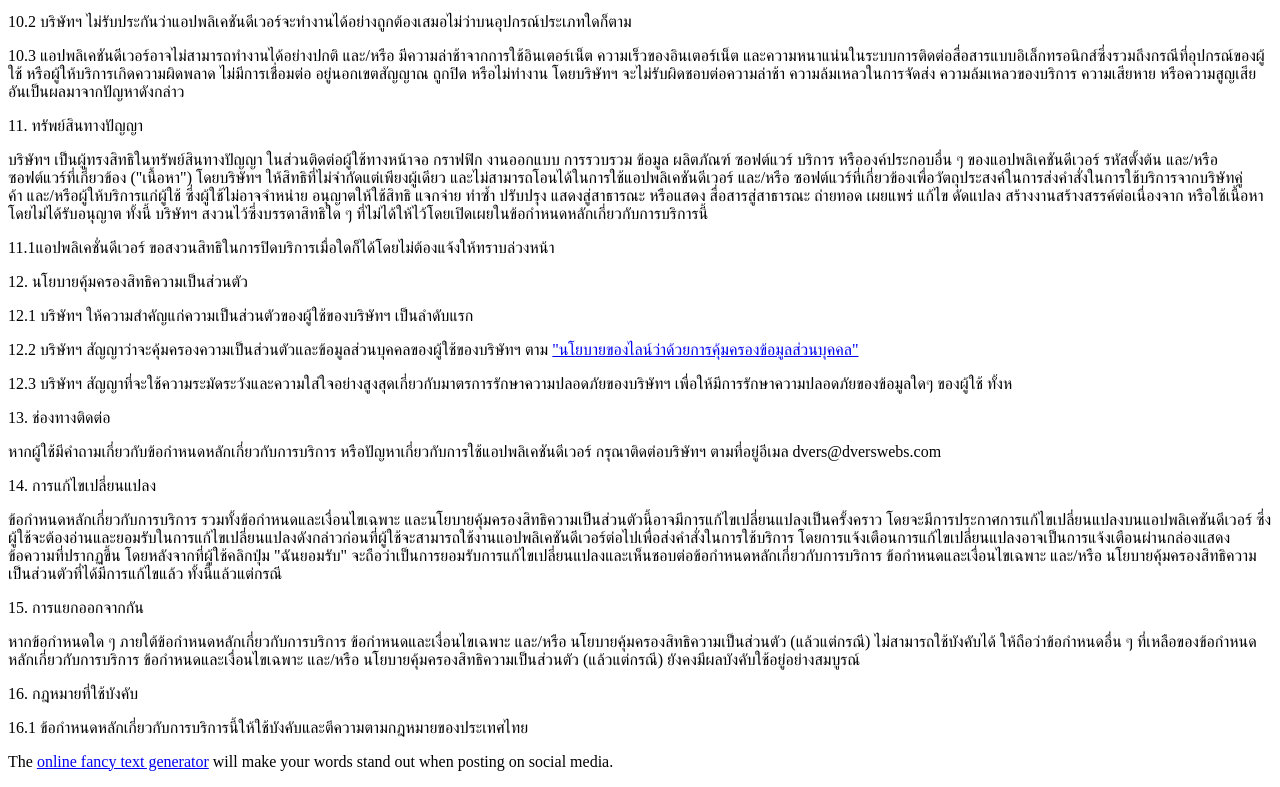
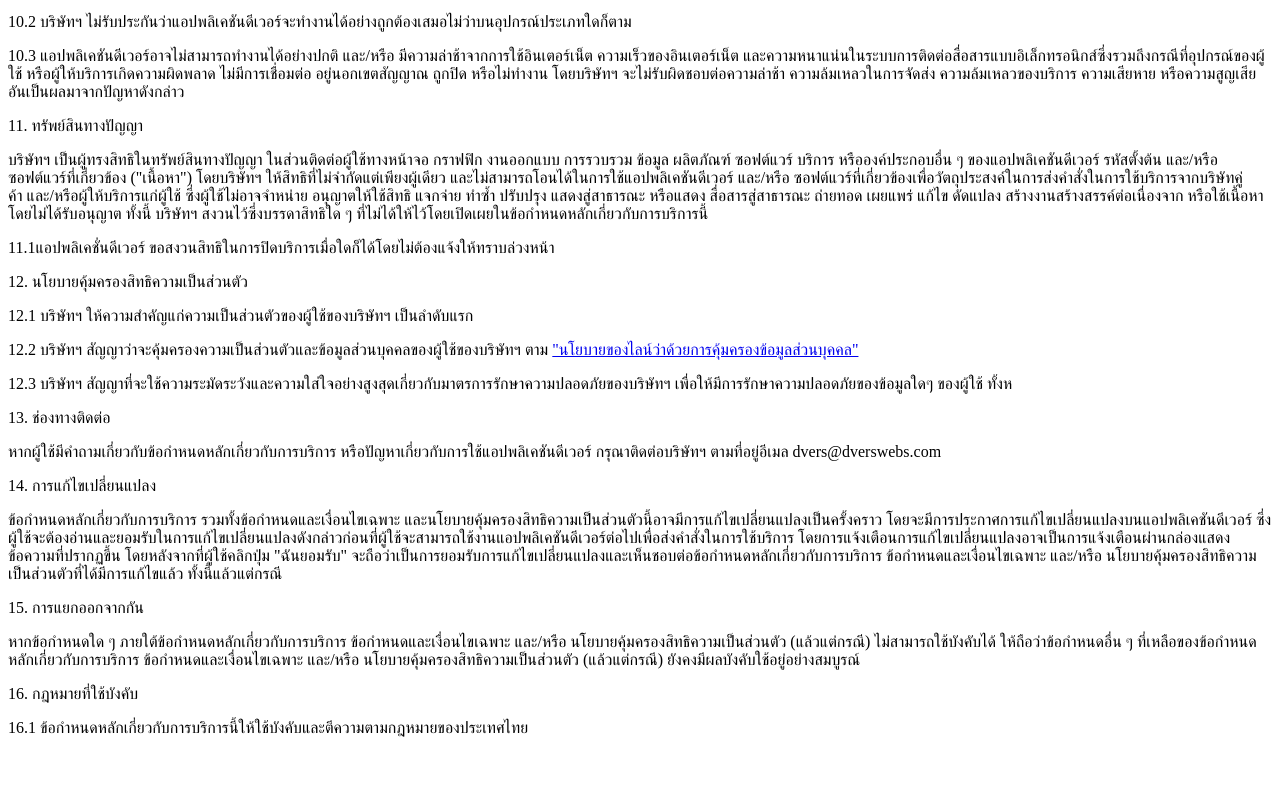
Before and after one commit to NattapongPaka/dvers, a plain HTML site: page term_con.html in a window 1280 px wide. Shown: the part 2632-3419 px from the top of the page. After the commit the page ends 3385 px from the top, so only its background shows below. Drawn offline with Linux system fonts and the light colour scheme.

Commit message:
Update term_con.html

```diff
--- a/term_con.html
+++ b/term_con.html
@@ -82,6 +82,5 @@
 <p>หากข้อกำหนดใด ๆ ภายใต้ข้อกำหนดหลักเกี่ยวกับการบริการ&nbsp;ข้อกำหนดและเงื่อนไขเฉพาะ&nbsp;และ/หรือ นโยบายคุ้มครองสิทธิความเป็นส่วนตัว (แล้วแต่กรณี) ไม่สามารถใช้บังคับได้ ให้ถือว่าข้อกำหนดอื่น ๆ ที่เหลือของข้อกำหนดหลักเกี่ยวกับการบริการ&nbsp;ข้อกำหนดและเงื่อนไขเฉพาะ&nbsp;และ/หรือ นโยบายคุ้มครองสิทธิความเป็นส่วนตัว (แล้วแต่กรณี) ยังคงมีผลบังคับใช้อยู่อย่างสมบูรณ์</p>
 <p>16. กฎหมายที่ใช้บังคับ</p>
 <p>16.1 ข้อกำหนดหลักเกี่ยวกับการบริการนี้ให้ใช้บังคับและตีความตามกฎหมายของประเทศไทย</p>
-<p>The <a href="https://textfancy.com/">online fancy text generator</a> will make your words stand out when posting on social media.</p>
 </body>
 </html>
```
